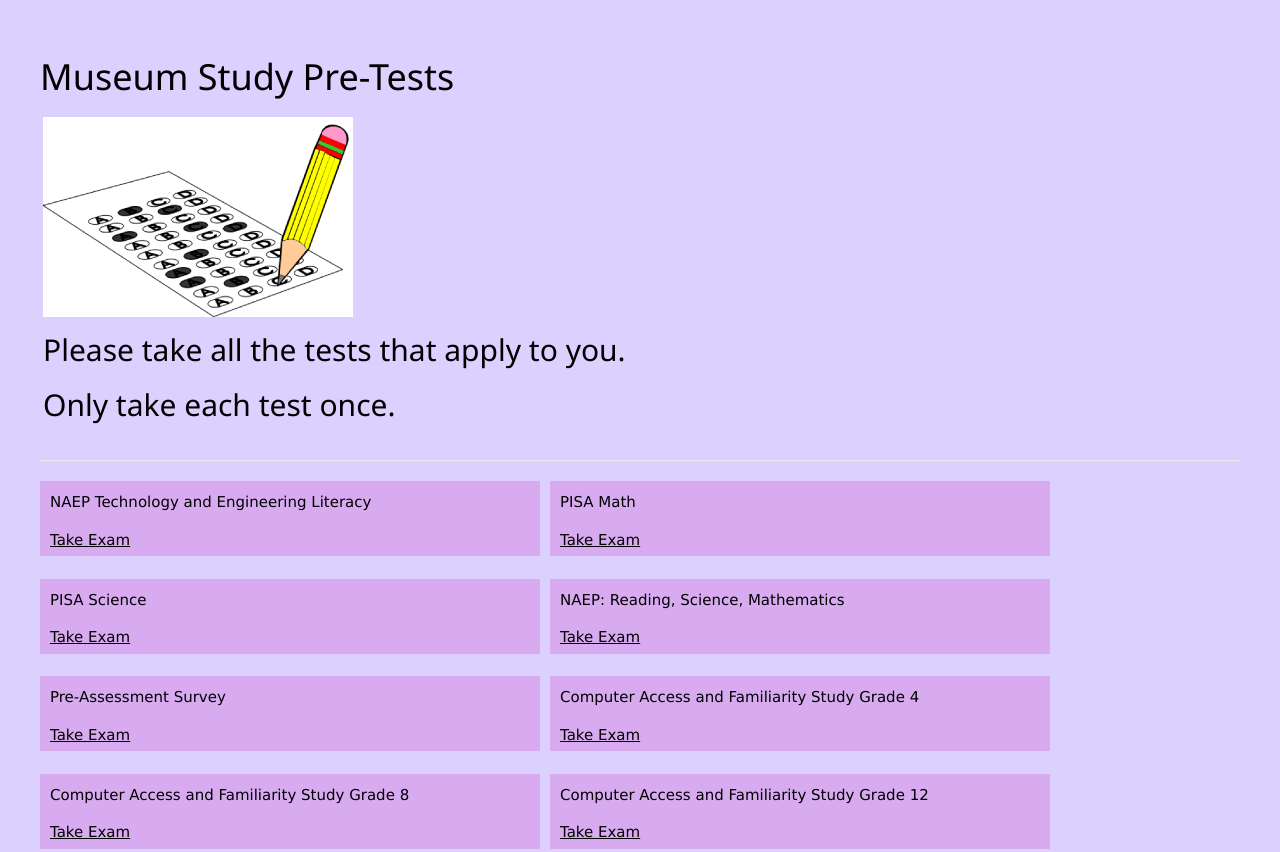
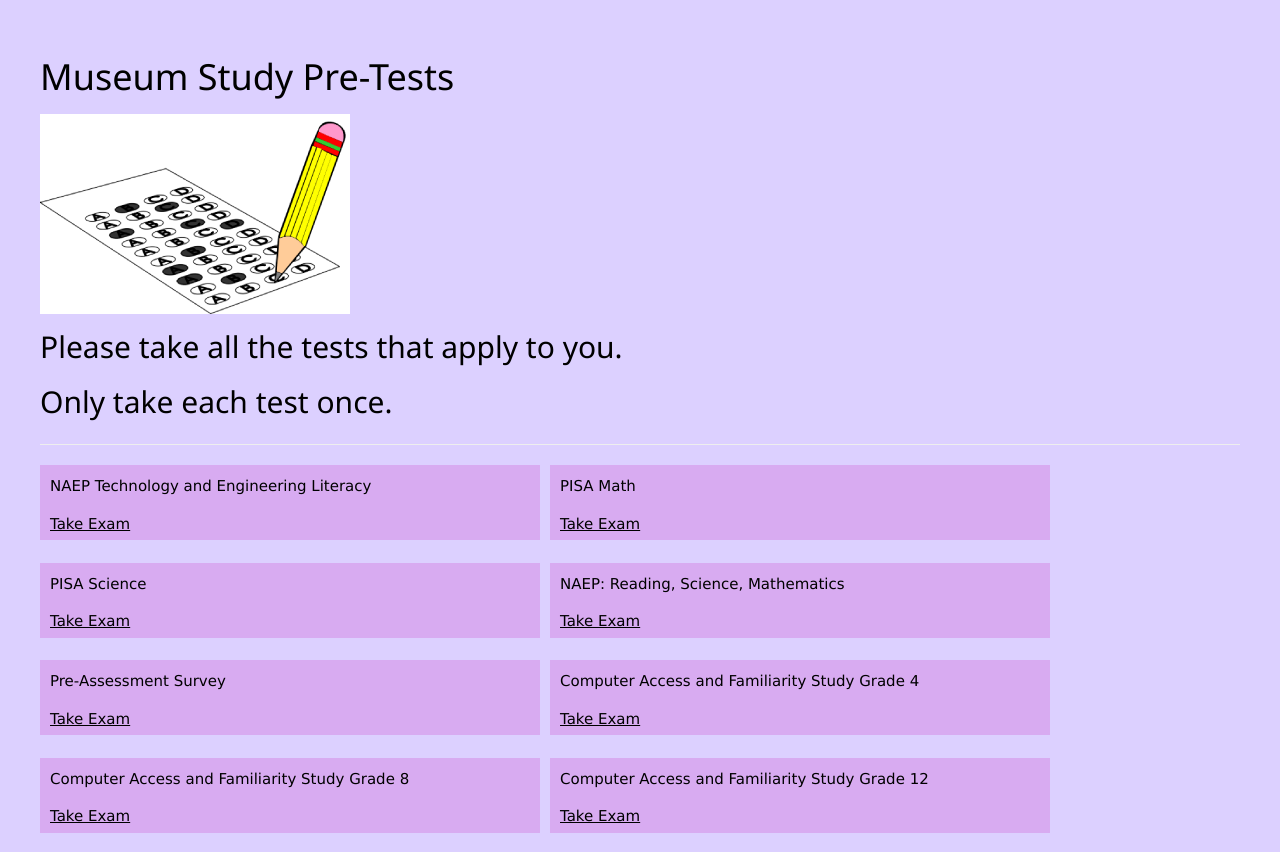
Before and after one commit to DhwaniHada/DhwaniHada.github.io, a plain HTML site: page index.html in a window 1280 px wide. Shown: the top 852 px of the page. Drawn offline with nearby package versions, Linux system fonts and the light colour scheme.

Commit message:
Update index.html

```diff
--- a/index.html
+++ b/index.html
@@ -5,15 +5,14 @@
 <link rel="stylesheet" href="https://www.w3schools.com/w3css/4/w3.css">
 <body style="background-color: rgb(220, 208, 255);padding:20px;margin: 20px;">
 <h1>Museum Study Pre-Tests</h1>
-  <table>
-    <tr>
-      <td><img src="images/exam.png" style="height: 200px; width: 310px;></td>
-      <td>
-        <h2>Please take all the tests that apply to you.</h2>
-        <h2>Only take each test once.</h2>
-      </td>
-    </tr>
-  </table>
+<div>
+  <div>
+    <img src="images/exam.png" style="height: 200px; width: 310px;>
+  </div>
+  <div>
+      <h2>Please take all the tests that apply to you.</h2><h2>Only take each test once.</h2>
+  </div>
+</div>
 <hr/>
 <div class="first">NAEP Technology and Engineering Literacy </br>
 <p><a href="https://forms.gle/mrPQmoo9mS39tVpT8" target="_blank">Take Exam</a></p></div>
```
